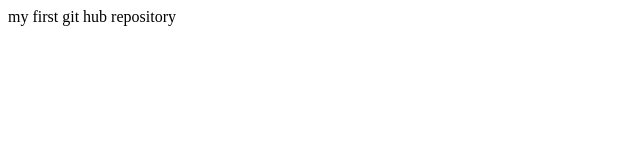
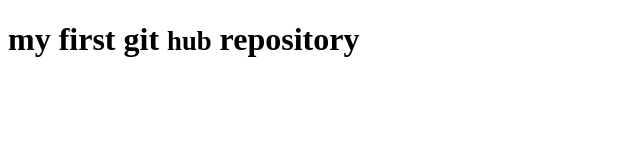
Before and after one commit to fahim021/my-first-repo, a plain HTML site: page index.html in a window 1280 px wide. Shown: the whole page, without its empty margins (0-640 px from the left). Drawn offline with Linux system fonts and the light colour scheme.

Commit message:
first change

```diff
--- a/index.html
+++ b/index.html
@@ -7,6 +7,6 @@
     <title>Document</title>
 </head>
 <body>
-    my first git hub repository
+    <h1>my first git <small>hub</small>    repository</h1>
 </body>
 </html>
```
